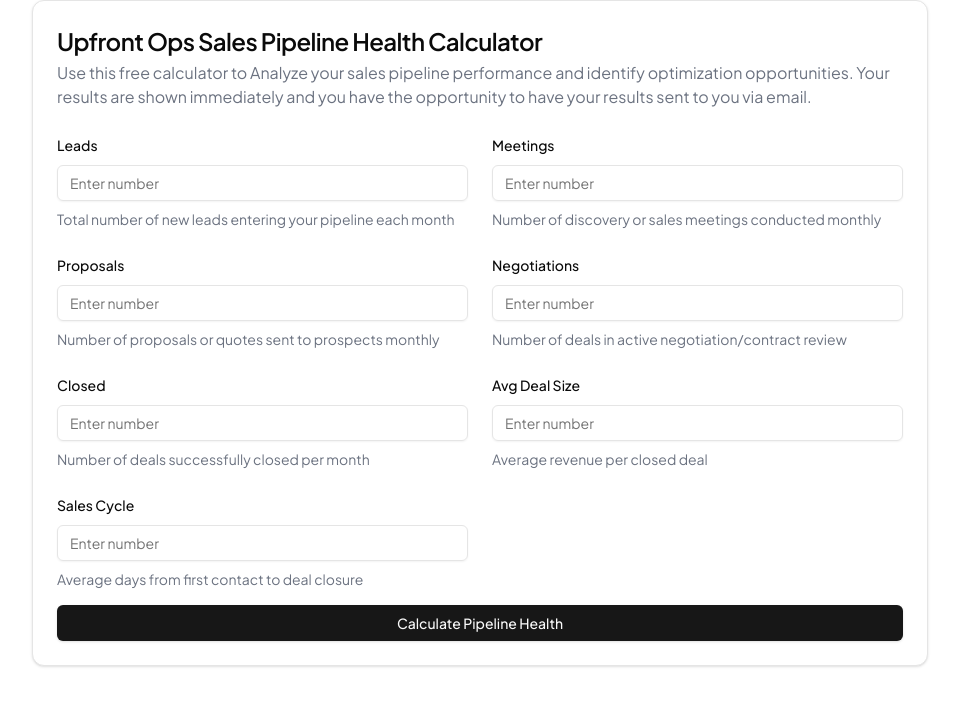
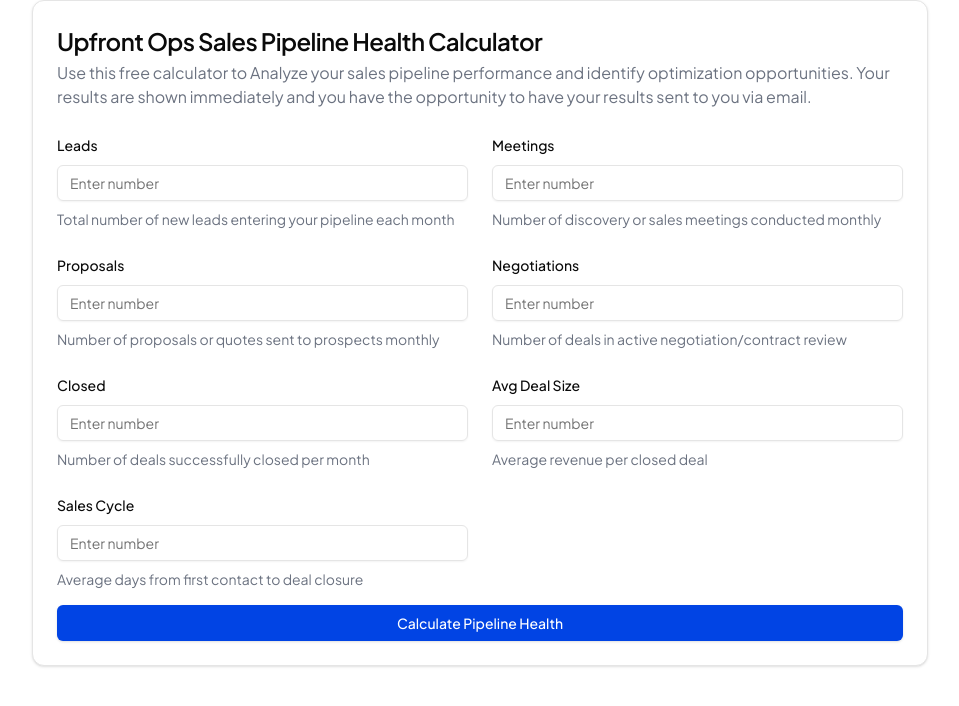
Before and after one commit to upfront-operations/pipeline-calc, a Next.js app: page / in a window 1280 px wide. Shown: the top 706 px of the page, without its empty margins (160-1119 px from the left). Built offline with nearby package versions, Linux system fonts and the light colour scheme.

Commit message:
style: change button color to match branding

```diff
--- a/components/ui/button.tsx
+++ b/components/ui/button.tsx
@@ -1,7 +1,6 @@
 import * as React from "react"
 import { Slot } from "@radix-ui/react-slot"
 import { cva, type VariantProps } from "class-variance-authority"
-
 import { cn } from "@/lib/utils"
 
 const buttonVariants = cva(
@@ -10,7 +9,7 @@
     variants: {
       variant: {
         default:
-          "bg-primary text-primary-foreground shadow hover:bg-primary/90",
+          "bg-[#0144e4] text-white shadow hover:bg-[#0144e4]/90",
         destructive:
           "bg-destructive text-destructive-foreground shadow-sm hover:bg-destructive/90",
         outline:
@@ -18,7 +17,7 @@
         secondary:
           "bg-secondary text-secondary-foreground shadow-sm hover:bg-secondary/80",
         ghost: "hover:bg-accent hover:text-accent-foreground",
-        link: "text-primary underline-offset-4 hover:underline",
+        link: "text-[#0144e4] underline-offset-4 hover:underline",
       },
       size: {
         default: "h-9 px-4 py-2",
```
